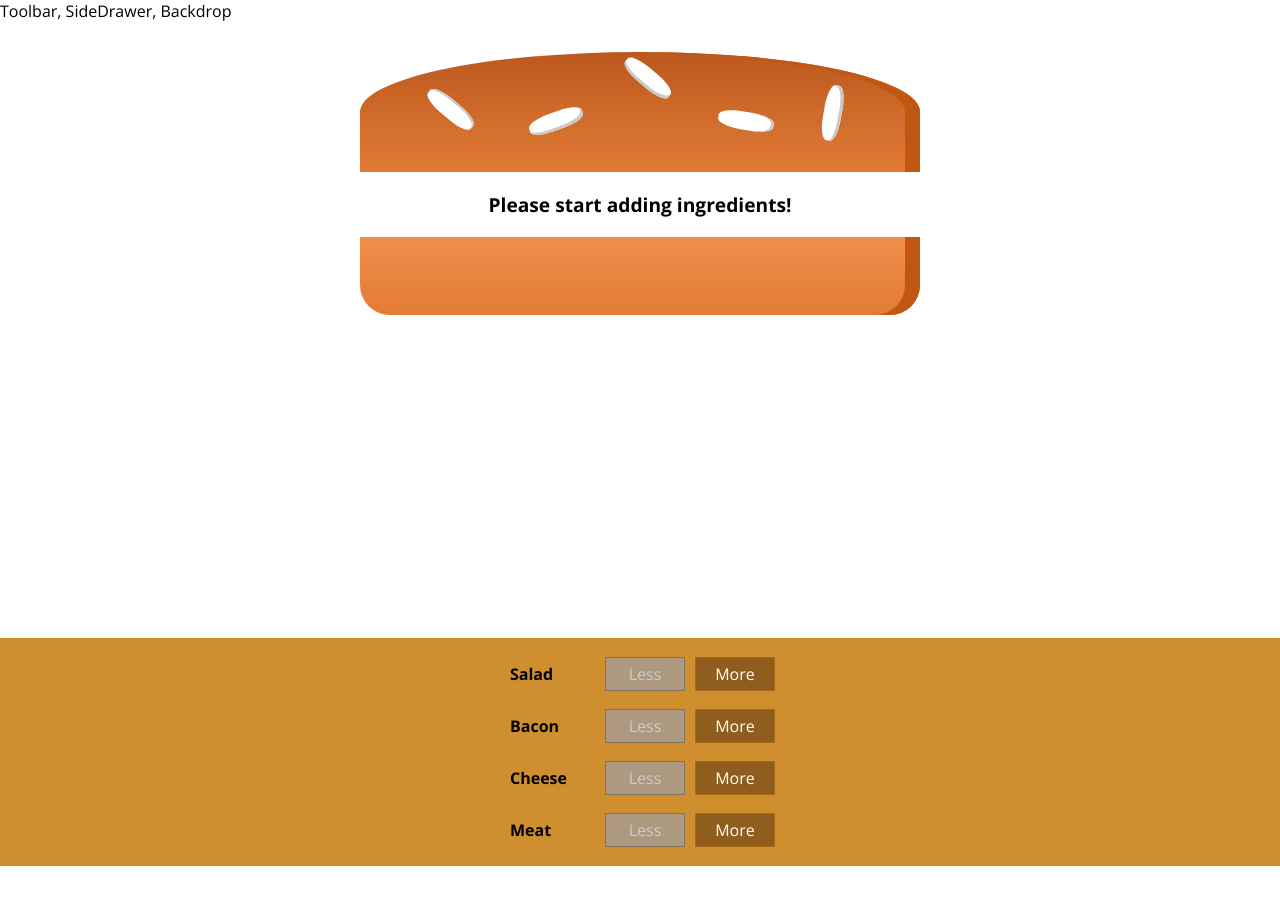
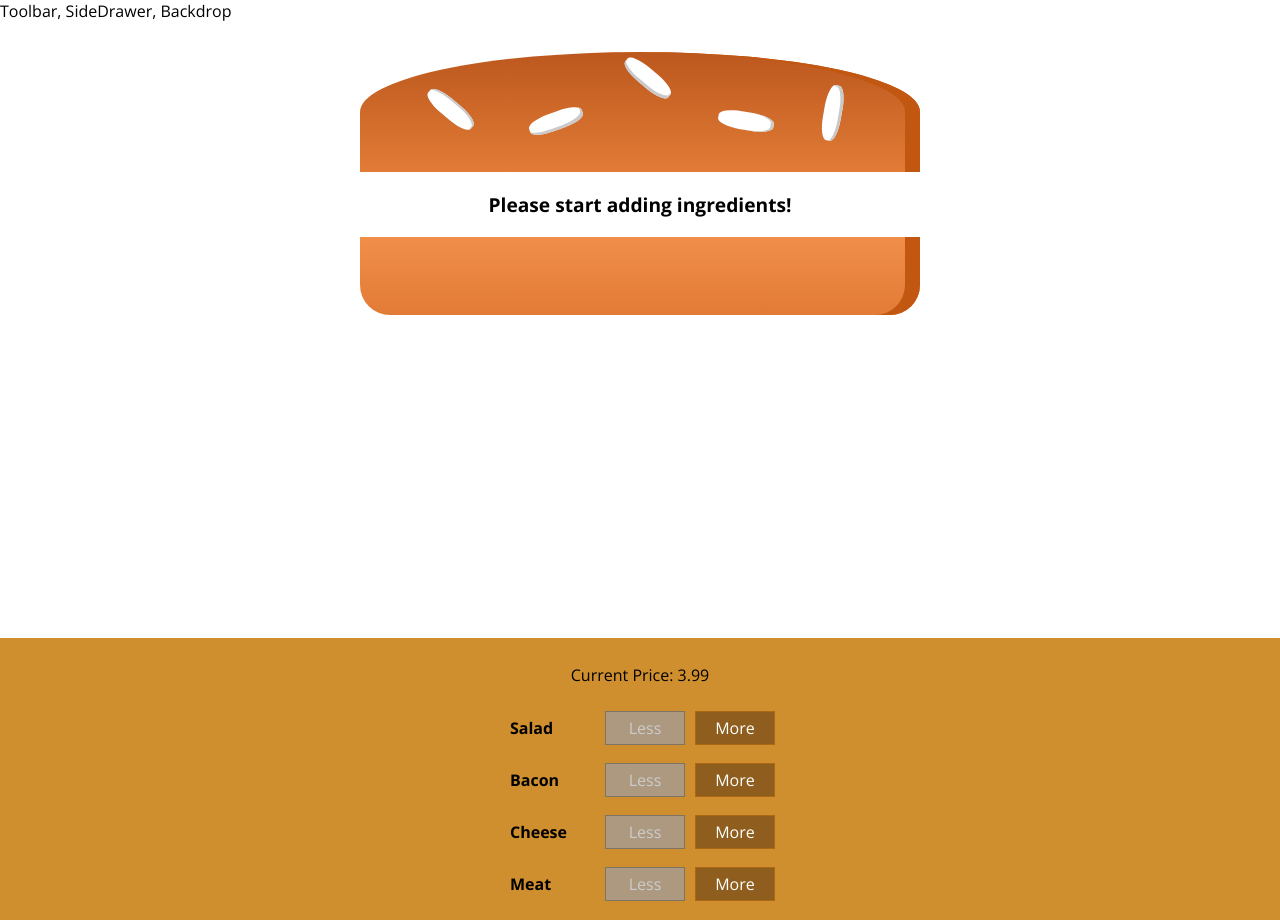
Before and after one commit to raphaelpinel/deli-burger, a React (Create React App) app: page / in a window 1280 px wide. Before the commit the page ends 866 px from the top, so only its background shows below. Built offline with nearby package versions, Linux system fonts and the light colour scheme.

Commit message:
displayed total price

```diff
--- a/src/components/Burger/BuildControls/BuildControls.js
+++ b/src/components/Burger/BuildControls/BuildControls.js
@@ -12,6 +12,7 @@
 
 const buildControls = props => (
   <div className={classes.BuildControls}>
+    <p>Current Price: {props.price}</p>
     {controls.map(ctrl => (
       <BuildControl
         key={ctrl.label}
--- a/src/containers/BurgerBuilder/BurgerBuilder.js
+++ b/src/containers/BurgerBuilder/BurgerBuilder.js
@@ -54,7 +54,6 @@
     for (let key in disabledInfo) {
       disabledInfo[key] = disabledInfo[key] <= 0;
     }
-    console.log(disabledInfo);
 
     return (
       <>
@@ -63,6 +62,7 @@
           ingredientAdded={this.addIngredientHandler}
           ingredientRemoved={this.removeIngredientHandler}
           disabled={disabledInfo}
+          price={this.state.totalPrice.toFixed(2)}
         />
       </>
     );
```
